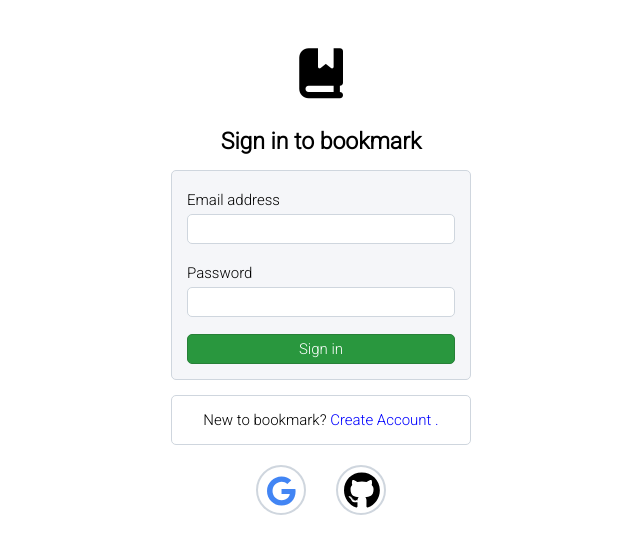
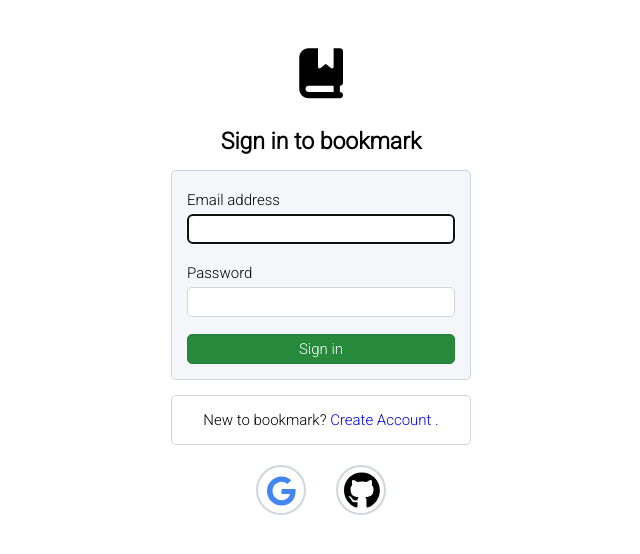
Before and after one commit to developersung13/bookmark, a React (Create React App) app: page /#/ in a window 1280 px wide. In both pictures the pointer is over the input "Sign in". Shown: the top 554 px of the page, without its empty margins (319-959 px from the left). Built offline with nearby package versions, Linux system fonts and the light colour scheme; no server answers.

Commit message:
Update asset

```diff
--- a/src/components/AuthForm.js
+++ b/src/components/AuthForm.js
@@ -49,6 +49,7 @@ function AuthForm() {
           value={email}
           required
           onChange={onChange}
+          autoFocus="true"
           className={styles.authInput__email}
         />
         <label htmlFor="password" className={styles.authInput__password__label}>
--- a/src/components/AuthForm.module.css
+++ b/src/components/AuthForm.module.css
@@ -38,6 +38,11 @@
   color: white;
   background-color: rgb(41, 151, 62);
   cursor: pointer;
+  transition: 0.075s ease-in-out;
+}
+
+.authSubmit:hover {
+  background-color: rgb(38, 137, 59);
 }
 
 .auth__toggle {
@@ -52,3 +57,7 @@
   color: blue;
   cursor: pointer;
 }
+
+.auth__toggle__text:hover {
+  text-decoration: underline;
+}
```
